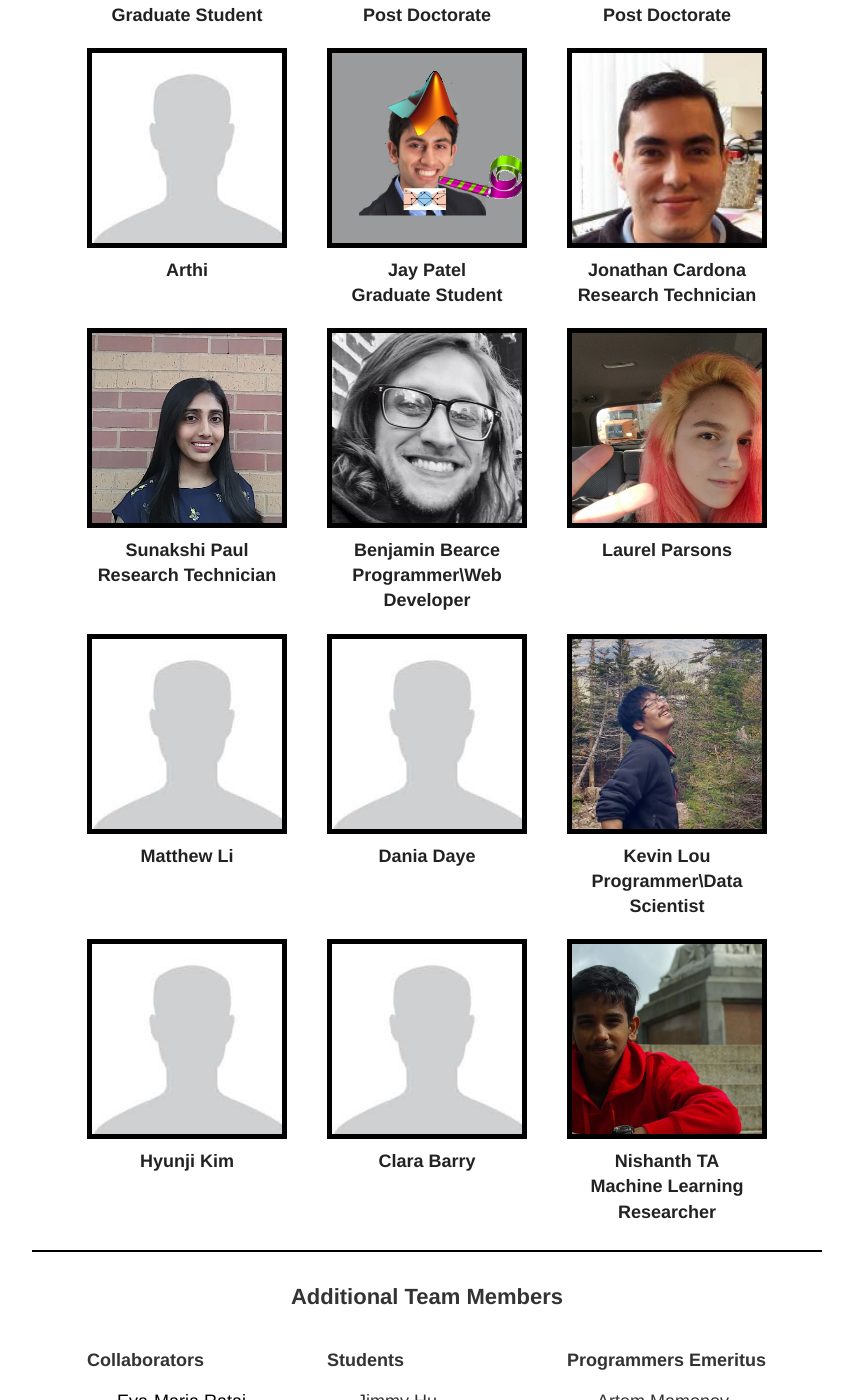
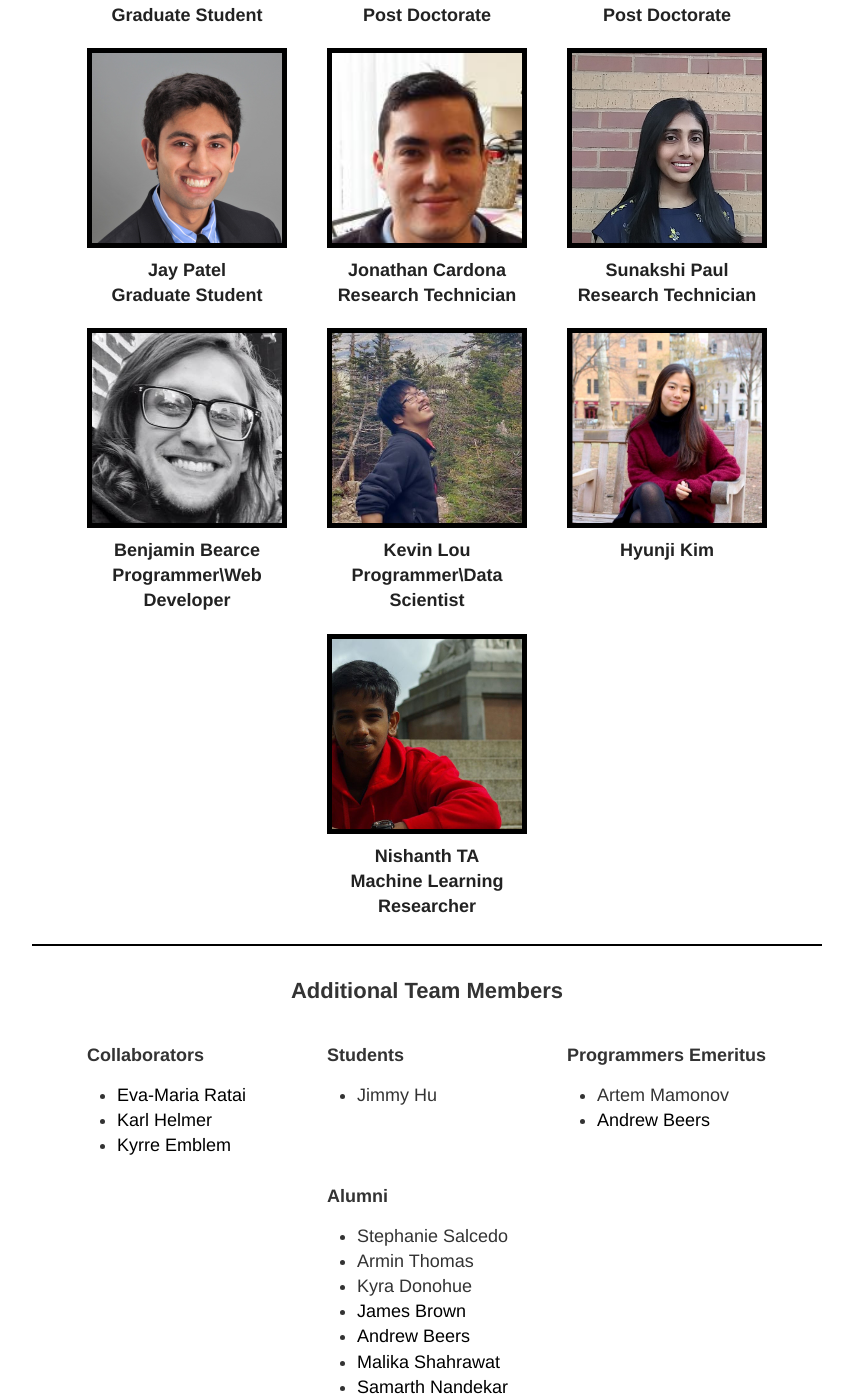
Before and after one commit to QTIM-Lab/qtim-lab.github.io, a Jekyll site: the page built from people.html, in a window 1280 px wide and 1400 px high, scrolled down 1099 px. Shown: the whole window, without its empty margins (213-1066 px from the left). Built offline with Jekyll 4.4.1, drawn with Linux system fonts in a browser that asks for light colours.

Commit message:
just some fall cleaning

```diff
--- a/people.html
+++ b/people.html
@@ -103,19 +103,9 @@
   </div>
 
   <div class="custom-col">
-    <a class="person" id="Arthi" href="#personTitle">
-      <div class='image-container'>
-        <img src="../images/people/profile_icon.jpg" class="flex-image" alt="Image">
-      </div>
-      <h4>Arthi</br>
-      </h4>
-    </a>
-  </div>
-
-  <div class="custom-col">
     <a class="person" id="Jay" href="#personTitle">
       <div class='image-container'>
-        <img src="../images/people/birthday_jay.jpg" class="flex-image" alt="Image">
+        <img src="../images/people/jay_icon.png" class="flex-image" alt="Image">
       </div>
       <h4>Jay Patel</br>
       Graduate Student</h4>
@@ -152,17 +142,9 @@
     </a>
   </div>
 
-  <div class="custom-col">
-    <a class="person" id="Laurel" href="#personTitle">
-      <div class='image-container'>
-        <img src="../images/people/laurel_icon.jpg" class="flex-image" alt="Image">
-      </div>
-      <h4>Laurel Parsons</br>
-      </h4>
-    </a>
-  </div>
+<!-- MIGHT BE HERE SOON -->
 
-  <div class="custom-col">
+<!--   <div class="custom-col">
     <a class="person" id="Matthew" href="#personTitle">
       <div class='image-container'>
         <img src="../images/people/profile_icon.jpg" class="flex-image" alt="Image">
@@ -170,17 +152,7 @@
       <h4>Matthew Li</br>
       </h4>
     </a>
-  </div>
-
-  <div class="custom-col">
-    <a class="person" id="Dania" href="#personTitle">
-      <div class='image-container'>
-        <img src="../images/people/profile_icon.jpg" class="flex-image" alt="Image">
-      </div>
-      <h4>Dania Daye</br>
-      </h4>
-    </a>
-  </div>
+  </div> -->
 
   <div class="custom-col">
     <a class="person" id="Kevin" href="#personTitle">
@@ -195,21 +167,12 @@
   <div class="custom-col">
     <a class="person" id="Hyunji" href="#personTitle">
       <div class='image-container'>
-        <img src="../images/people/profile_icon.jpg" class="flex-image" alt="Image">
+        <img src="../images/people/hyunji_icon.jpg" class="flex-image" alt="Image">
       </div>
       <h4>Hyunji Kim</br>
       </h4>
     </a>
 
-  </div>
-  <div class="custom-col">
-    <a class="person" id="Clara" href="#personTitle">
-      <div class='image-container'>
-        <img src="../images/people/profile_icon.jpg" class="flex-image" alt="Image">
-      </div>
-      <h4>Clara Barry</br>
-      </h4>
-    </a>
   </div>
 
   <div class="custom-col">
@@ -273,6 +236,46 @@
       </div>
       <h4>Anisha Mittal</br>
       Undergraduate Research Assistant</h4>
+    </a>
+  </div>
+
+  <div class="custom-col">
+    <a class="person" id="Arthi" href="#personTitle">
+      <div class='image-container'>
+        <img src="../images/people/profile_icon.jpg" class="flex-image" alt="Image">
+      </div>
+      <h4>Arthi</br>
+      </h4>
+    </a>
+  </div>
+
+  <div class="custom-col">
+    <a class="person" id="Laurel" href="#personTitle">
+      <div class='image-container'>
+        <img src="../images/people/laurel_icon.jpg" class="flex-image" alt="Image">
+      </div>
+      <h4>Laurel Parsons</br>
+      </h4>
+    </a>
+  </div>
+
+  <div class="custom-col">
+    <a class="person" id="Clara" href="#personTitle">
+      <div class='image-container'>
+        <img src="../images/people/profile_icon.jpg" class="flex-image" alt="Image">
+      </div>
+      <h4>Clara Barry</br>
+      </h4>
+    </a>
+  </div>
+
+  <div class="custom-col">
+    <a class="person" id="Dania" href="#personTitle">
+      <div class='image-container'>
+        <img src="../images/people/profile_icon.jpg" class="flex-image" alt="Image">
+      </div>
+      <h4>Dania Daye</br>
+      </h4>
     </a>
   </div>
 
@@ -475,46 +478,27 @@
 
  });
 
-   $("#Arthi").click(function() {
+// THEY MIGHT BE BACK
 
-   $("#imagename").attr("src", "../images/people/profile_icon.jpg")
+//    $("#Matthew").click(function() {
 
-   $("#personTitle").html("Machine Learning Researcher, Martinos Center @ MGH");
+//    $("#imagename").attr("src", "../images/people/profile_icon.jpg")
 
-   $("#pdetails").html("Coming soon...")
+//    $("#personTitle").html("Martinos Center @ MGH");
 
- });
+//    $("#pdetails").html("Coming soon...")
 
-   $("#Laurel").click(function() {
+// });
 
-   $("#imagename").attr("src", "../images/people/laurel_500.jpg")
+//    $("#Dania").click(function() {
 
-   $("#personTitle").html("Machine Learning Researcher, Martinos Center @ MGH");
+//    $("#imagename").attr("src", "../images/people/profile_icon.jpg")
 
-   $("#pdetails").html("Coming soon...")
+//    $("#personTitle").html("Martinos Center @ MGH");
 
- });
+//    $("#pdetails").html("Coming soon...")
 
-
-   $("#Matthew").click(function() {
-
-   $("#imagename").attr("src", "../images/people/profile_icon.jpg")
-
-   $("#personTitle").html("Martinos Center @ MGH");
-
-   $("#pdetails").html("Coming soon...")
-
-});
-
-   $("#Dania").click(function() {
-
-   $("#imagename").attr("src", "../images/people/profile_icon.jpg")
-
-   $("#personTitle").html("Martinos Center @ MGH");
-
-   $("#pdetails").html("Coming soon...")
-
-});
+// });
 
    $("#Kevin").click(function() {
 
@@ -526,19 +510,9 @@
 
 });
 
-   $("#Clara").click(function() {
-
-   $("#imagename").attr("src", "../images/people/profile_icon.jpg")
-
-   $("#personTitle").html("Martinos Center @ MGH");
-
-   $("#pdetails").html("Coming soon...")
-
-});
-
    $("#Hyunji").click(function() {
 
-   $("#imagename").attr("src", "../images/people/profile_icon.jpg")
+   $("#imagename").attr("src", "../images/people/hyunji_icon.jpg")
 
    $("#personTitle").html("Martinos Center @ MGH");
 
```
Also changed, not shown: other parts of people.html (+32 -0 lines), images/people/birthday_jay.jpg (deleted), images/people/hyunji_icon.jpg (added).
